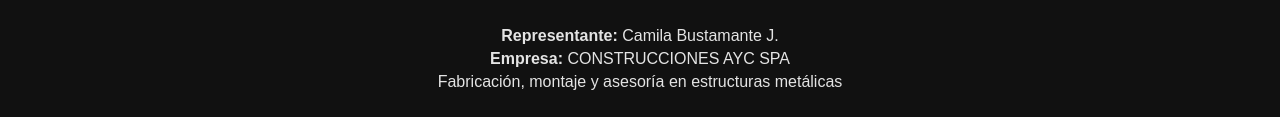
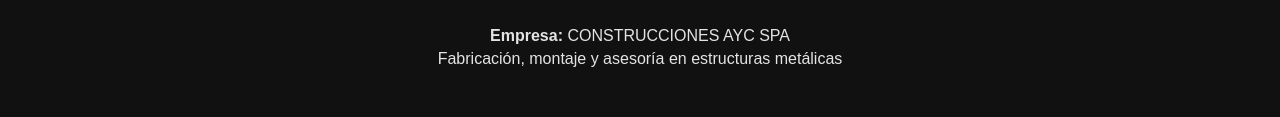
Before and after one commit to ekpiyareti-svg/construcciones-ayc, a plain HTML site: page index.html in a window 1280 px wide. Shown: the part 3408-3525 px from the top of the page. Drawn offline with Linux system fonts and the light colour scheme.

Commit message:
Actualización completa: diseño tipografía, Por Qué Elegirnos, galería, experiencia, contacto y mapa

```diff
--- a/index.html
+++ b/index.html
@@ -136,7 +136,6 @@
 
     <!-- Info de contacto -->
     <div class="info-contacto">
-        <p><strong>Representante:</strong> Camila Bustamante J.</p>
         <p><strong>Empresa:</strong> CONSTRUCCIONES AYC SPA</p>
         <p>Fabricación, montaje y asesoría en estructuras metálicas</p>
     </div>
```
